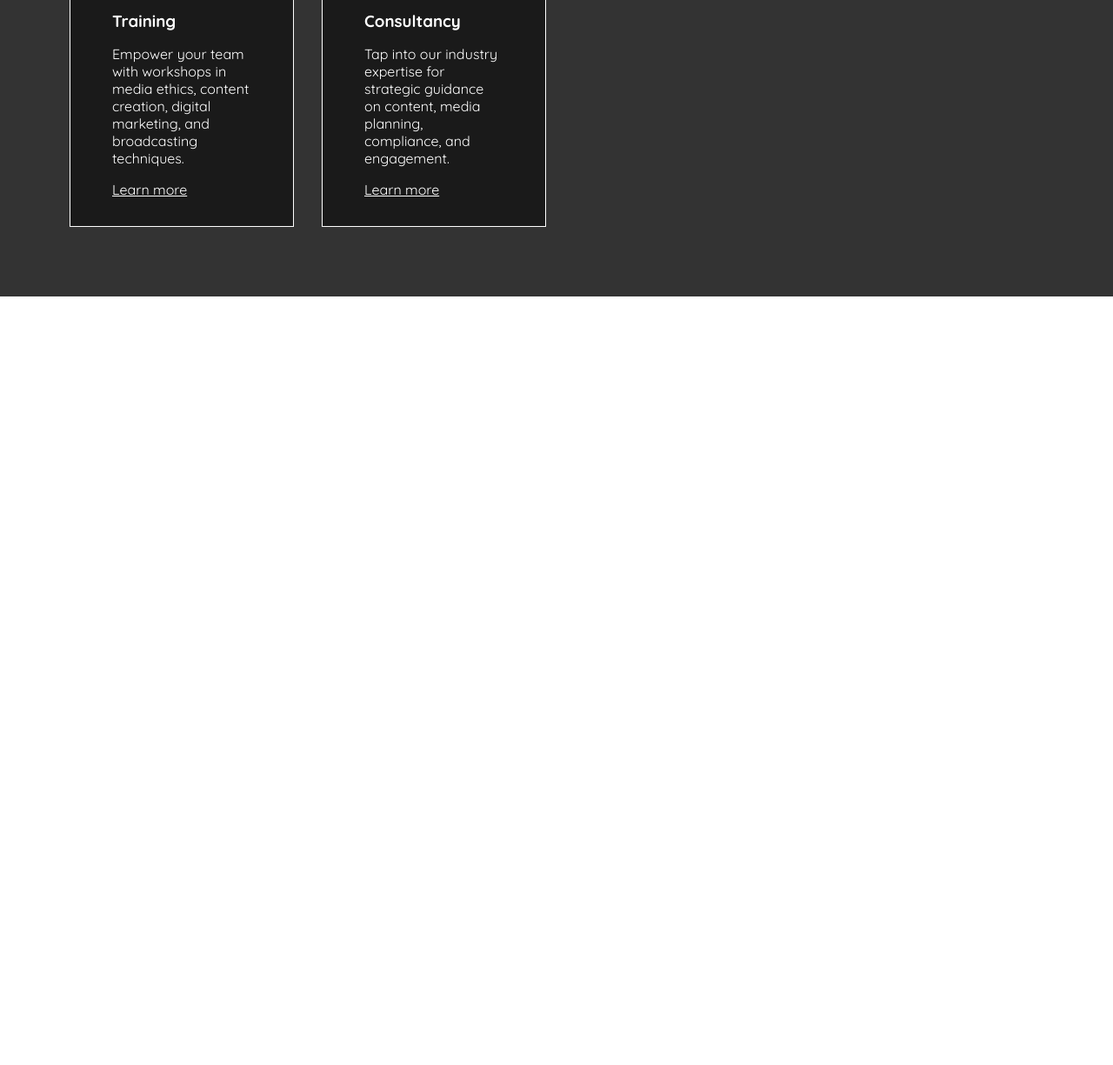
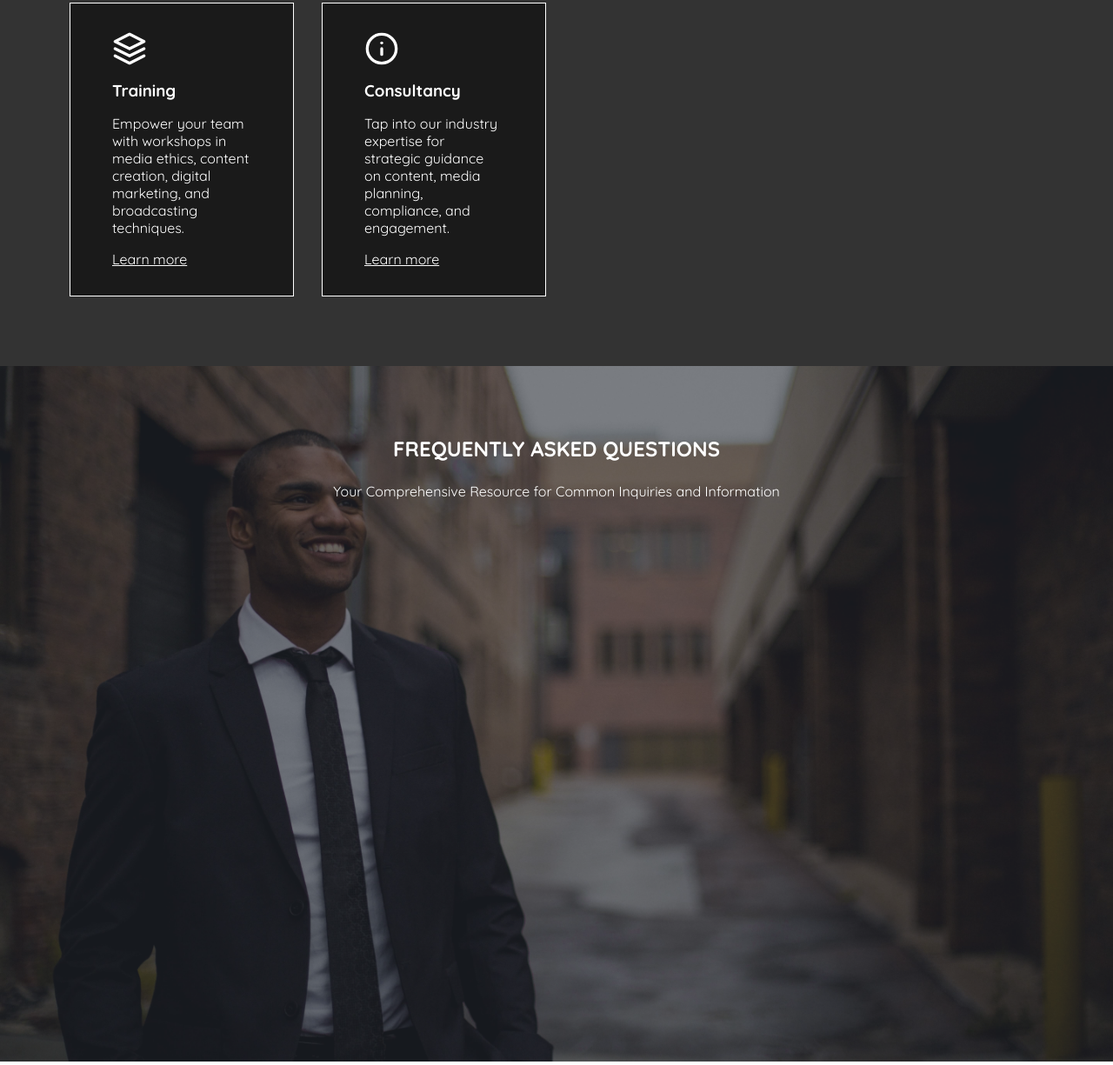
Before and after one commit to codewith-Joseph/great-minds-international-communications, a website built with Vite: page index.html in a window 1280 px wide. Shown: the part 2201-3426 px from the top of the page at 87% size. Before the commit the page ends 2542 px from the top, so only its background shows below. Built offline with nearby package versions, Linux system fonts and the light colour scheme; files whose address does not match are found by name.

```diff
--- a/index.html
+++ b/index.html
@@ -132,6 +132,18 @@
           </div>
         </div>
       </div>
+      <div class="faq">
+        <img
+          src="/public/contact-us-image-1.jpg"
+          alt="Man standing in outside"
+        />
+        <div>
+          <h2>Frequently Asked Questions</h2>
+          <p>
+            Your Comprehensive Resource for Common Inquiries and Information
+          </p>
+        </div>
+      </div>
     </div>
     <script type="module" src="/main.js"></script>
   </body>
--- a/style.css
+++ b/style.css
@@ -225,6 +225,7 @@
 .services > h2 {
   text-transform: uppercase;
   text-align: center;
+  margin-top: 5rem;
 }
 .services > div {
   display: flex;
@@ -248,6 +249,40 @@
 
 .services > div > div > a {
   color: inherit;
+}
+
+.faq {
+  width: 100%;
+  height: 100vh;
+  background-color: #262b32;
+  position: relative;
+}
+
+.faq > img {
+  width: 100%;
+  height: 100%;
+  object-fit: cover;
+  opacity: 0.4;
+}
+
+.faq > div {
+  padding: 5rem;
+  position: absolute;
+  top: 0;
+  width: 100%;
+  height: 100%;
+}
+
+.faq > div > h2 {
+  text-align: center;
+  color: #fff;
+  text-transform: uppercase;
+}
+
+.faq > div > p {
+  color: #fff;
+  text-align: center;
+  margin-top: 1.5rem;
 }
 
 /* MOBILE VERSION */
```
Also changed, not shown: public/contact-us-image-1.jpg (added).
